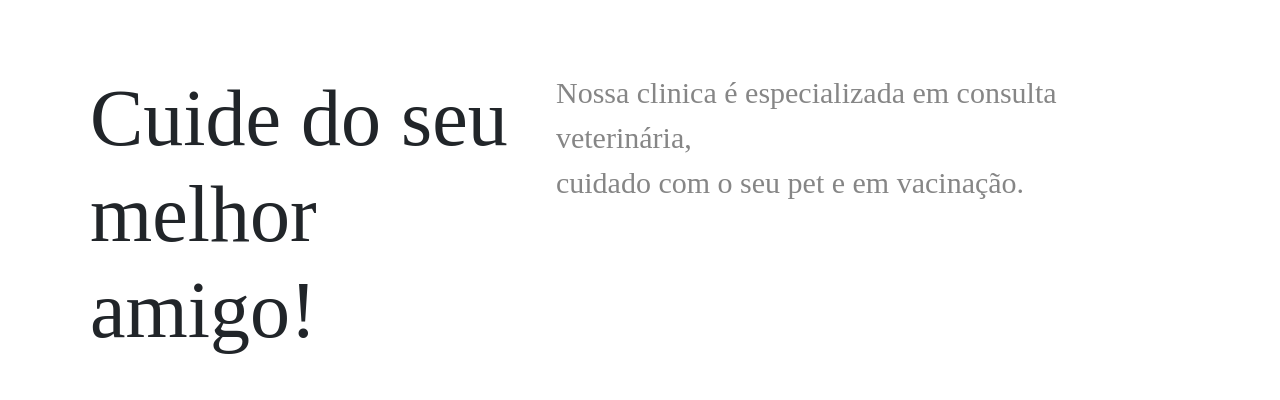
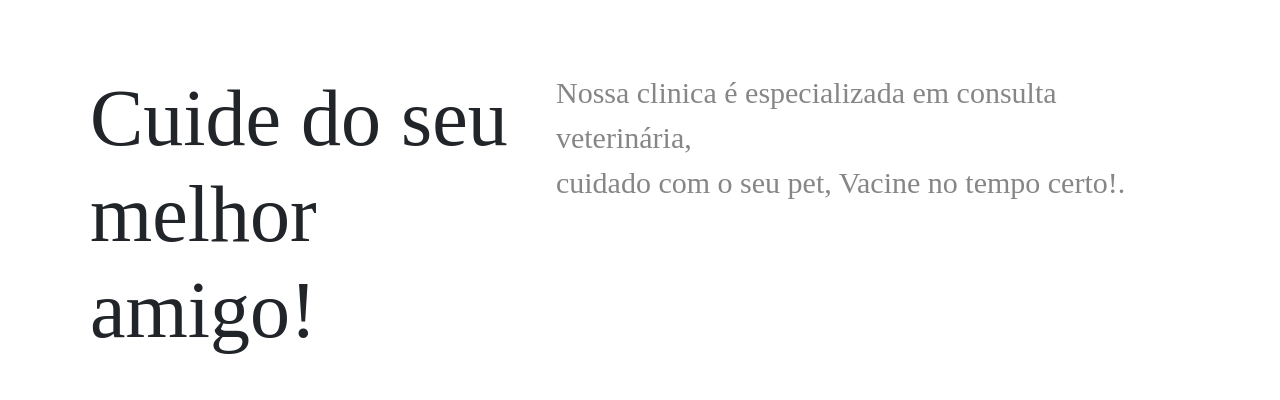
Before and after one commit to isabelal16/projeto-integrador, a React (Create React App) app: page / in a window 1280 px wide. Shown: the part 130-530 px from the top of the page. Built offline with nearby package versions, Linux system fonts and the light colour scheme; a web font is replaced by a local one.

Commit message:
inicio
mudei a frase

```diff
--- a/src/Inicio.js
+++ b/src/Inicio.js
@@ -11,7 +11,7 @@ const Inicio = () => {
             <Menu/>
             <div className='titulo'>
                 <h1 className='painel1'>Cuide do seu <br/>melhor amigo!</h1>
-                <p className='painel2'>Nossa clinica é especializada em consulta veterinária, <br/>cuidado com o seu pet e em vacinação.</p>
+                <p className='painel2'>Nossa clinica é especializada em consulta veterinária, <br/>cuidado com o seu pet, Vacine no tempo certo!.</p>
             </div>
 
             <div>
```
